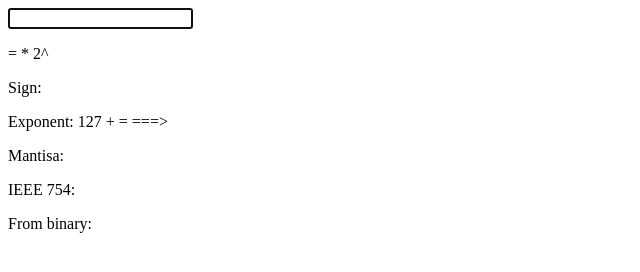
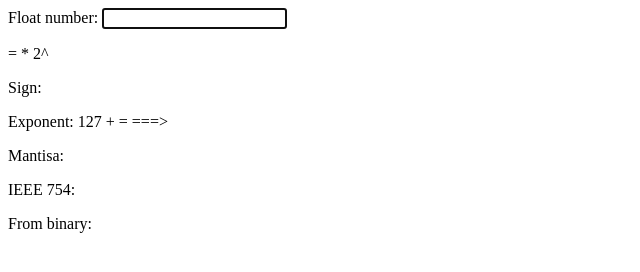
Before and after one commit to WojciechKo/ieee754-dec-to-bin, a plain HTML site: page index.html in a window 1280 px wide. Shown: the whole page, without its empty margins (0-640 px from the left). Drawn offline with nearby package versions, Linux system fonts and the light colour scheme.

Commit message:
Input label

```diff
--- a/index.html
+++ b/index.html
@@ -22,6 +22,7 @@
 	}
 	</style>
 	<body>
+		<label for="input-decimal">Float number:</label>
 		<input id="input-decimal" type="text" autofocus>
 		<p><span class="decimal"></span> = <span class="mantissa"></span> * 2^ <span class="exponent"></span></p>
 		<p>Sign: <span class="sign"/></p>
```
